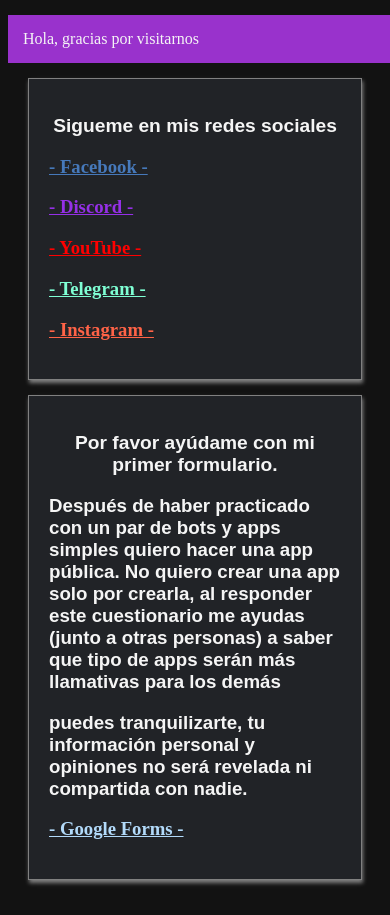
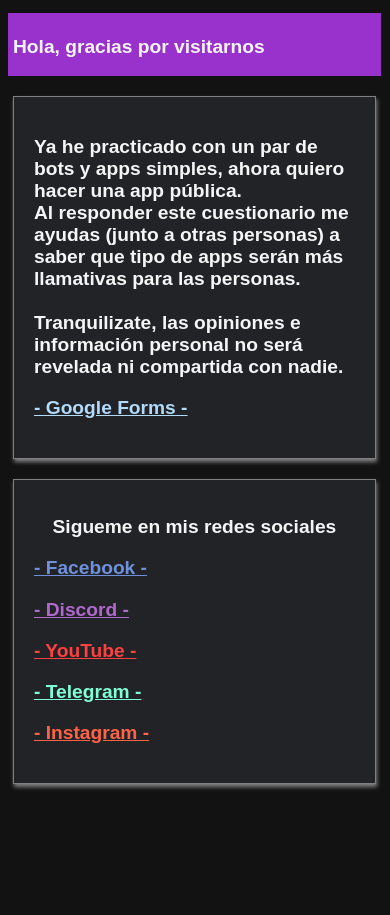
Before and after one commit to isrrael5/mi-sitio, a plain HTML site: page index.html in a window 390 px wide. After the commit the page ends 844 px from the top, so only its background shows below. Drawn offline with Linux system fonts and the light colour scheme.

Commit message:
Add files via upload

```diff
--- a/estilos.css
+++ b/estilos.css
@@ -1,6 +1,7 @@
 h1 {
     font-weight: bold;
     font-family: sans-serif;
+    font-size: larger;
 }
 
 h2 {
@@ -10,14 +11,15 @@ h2 {
     text-align: center;
 }
 
+h3 {
+    font-weight: bold;
+    font-family: sans-serif;
+    font-size: larger;
+}
+
 body {
     background-color: #121212;
     color: whitesmoke;
-}
-
-.seccion {
-    float: left;
-    padding: 20px;
 }
 
 article {
--- a/fonts.css
+++ b/fonts.css
@@ -1,5 +1,5 @@
 .menu_bar {
-	display:none;
+	display: none;
 }
 
 header {
@@ -7,6 +7,7 @@ header {
 }
 
 header nav {
+	display: block;
 	background: darkorchid;
 	z-index:1000;
 	width: 100%;
@@ -14,17 +15,30 @@ header nav {
 	margin: 5px auto;
 }
 
+section {
+	width: 78%;
+    display: block;
+    float: left;
+    padding: 20px 5px 0px;
+}
+
+aside{
+	width: 20%;
+    display: block;
+    float: right;
+    padding: 20px 0px 5px;
+}
+
 @media screen and (max-width: 800px) {
 	body {
-		padding-top: 50px;
+		padding-top: 5px;
 	}
 
 	.menu_bar {
-		display:block;
+		display: block;
 		width:97%;
-		position: fixed;
 		top: 15px;
-		padding: 15px;
+		padding: 10px 5px 5px;
 		background: darkorchid;
 	}
 
@@ -36,4 +50,18 @@ header nav {
 		margin: 0;
 		overflow: scroll;
 	}
+
+	section {
+		width: 97%;
+		display: block;
+		float: left;
+		padding: 20px 5px 0px;
+	}
+
+	aside{
+		width: 97%;
+		display: block;
+		float: left;
+		padding: 5px 5px 0px;
+	}
 }
--- a/index.html
+++ b/index.html
@@ -10,26 +10,29 @@
 <body>
 	<header>
 		<div class="menu_bar">
-			<a>Hola, gracias por visitarnos</a>
+			<h1>Hola, gracias por visitarnos</h1>
 		</div>
 		<nav>
 			<ul>
-				<h2>Bienvenida/o a mi registro, si necesitas algo no dudes en contactarme.</h2>
+				<h1>Bienvenida/o a mi registro, si necesitas algo no dudes en contactarme.</h1>
 			</ul>
 		</nav>
 	</header>
-	<section class="seccion">
-    <article>
-        <h2>Sigueme en mis redes sociales</h2>
-        <a href="https://www.facebook.com/isrrael.736" style="color: rgb(70, 121, 187);"><h3>- Facebook -</h3></a>
-        <a href="https://discord.gg/PVVYzSUvjc" style="color: rgb(149, 48, 231);"><h3>- Discord -</h3></a>
-        <a href="https://www.youtube.com/channel/UCJ2x8f-rJwgasieMaEK8D_Q" style="color: red;"><h3>- YouTube -</h3></a>
-        <a href="https://t.me/+SNFQpNpZaPk2NDYx" style="color: aquamarine;"><h3>- Telegram -</h3></a>
-        <a href="https://www.instagram.com/isrrael_equisde/" style="color: tomato;"><h3>- Instagram -</h3></a>
-    </article>
-	<article>
-		<h2>Por favor ayúdame con mi primer formulario.</h2><h1>Después de haber practicado con un par de bots y apps simples quiero hacer una app pública. No quiero crear una app solo por crearla, al responder este cuestionario me ayudas (junto a otras personas) a saber que tipo de apps serán más llamativas para los demás</h1><h1>puedes tranquilizarte, tu información personal y opiniones no será revelada ni compartida con nadie.</h1>
-		<a href="https://forms.gle/UafoJGNnckfbCkZF7" style="color: #b2dafa;"><h3>- Google Forms -</h3></a>
-	</article>
+	<section>
+		<article>
+			<h3>Ya he practicado con un par de bots y apps simples, ahora quiero hacer una app pública.<br>Al responder este cuestionario me ayudas (junto a otras personas) a saber que tipo de apps serán más llamativas para las personas.<br> <br>Tranquilizate, las opiniones e información personal no será revelada ni compartida con nadie.</h3>
+			<a href="https://forms.gle/UafoJGNnckfbCkZF7" style="color: #b2dafa;"><h3>- Google Forms -</h3></a>
+		</article>
     </section>
+	<aside>
+		<article>
+		<h2>Sigueme en mis redes sociales</h2>
+		<a href="https://www.facebook.com/isrrael.736" style="color: rgb(111, 145, 219);"><h3>- Facebook -</h3></a>
+		<a href="https://discord.gg/PVVYzSUvjc" style="color: #af69cd;"><h3>- Discord -</h3></a>
+		<a href="https://www.youtube.com/channel/UCJ2x8f-rJwgasieMaEK8D_Q" style="color: #ff4040;"><h3>- YouTube -</h3></a>
+		<a href="https://t.me/+SNFQpNpZaPk2NDYx" style="color: aquamarine;"><h3>- Telegram -</h3></a>
+		<a href="https://www.instagram.com/isrrael_equisde/" style="color: tomato;"><h3>- Instagram -</h3></a>
+		</article>
+	</aside>
 </body>
+</html>
```
